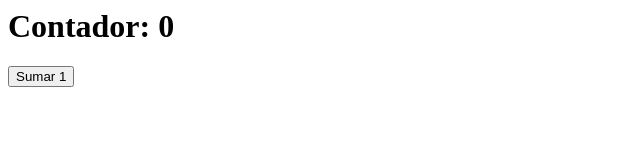
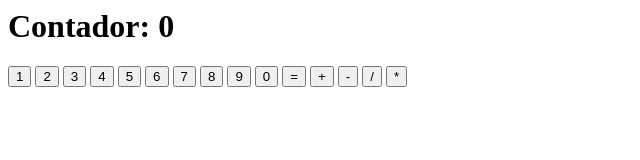
Before and after one commit to mtys123/Grupo05Clase03, a plain HTML site: page index.html in a window 1280 px wide. Shown: the whole page, without its empty margins (0-640 px from the left). Drawn offline with Linux system fonts and the light colour scheme.

Commit message:
Ahora si a ver si sale

```diff
--- a/index.html
+++ b/index.html
@@ -4,6 +4,27 @@
     <h1>Contador:
         <span id="contador">0</span>
     </h1>
-    <button id="sumar">Sumar 1</button>
+    <button class="boton">1</button>
+    <button class="boton">2</button>
+    <button class="boton">3</button>
+    <button class="boton">4</button>
+    <button class="boton">5</button>
+    <button class="boton">6</button>
+    <button class="boton">7</button>
+    <button class="boton">8</button>
+    <button class="boton">9</button>
+    <button class="boton">0</button>
+
+    <button onclick="igual()" class="boton">=</button>
+    <button onclick="sumar()" class="boton">+</button>
+    <button onclick="restar()" class="boton">-</button>
+    <button onclick="dividir()" class="boton">/</button>
+    <button onclick="multiplicar()" class="boton">*</button>
+
+    <div id="resultado">
+
+    </div>
+
     <script src="script.js"></script>
+
 </body>
--- a/script.js
+++ b/script.js
@@ -7,3 +7,8 @@ boton.addEventListener("click", () => {
     contador++;
     span.innerText = contador;
 });
+
+function igual(){
+    const span = document.getElementById("resultado");
+    span.innerHTML="2"
+}
```
